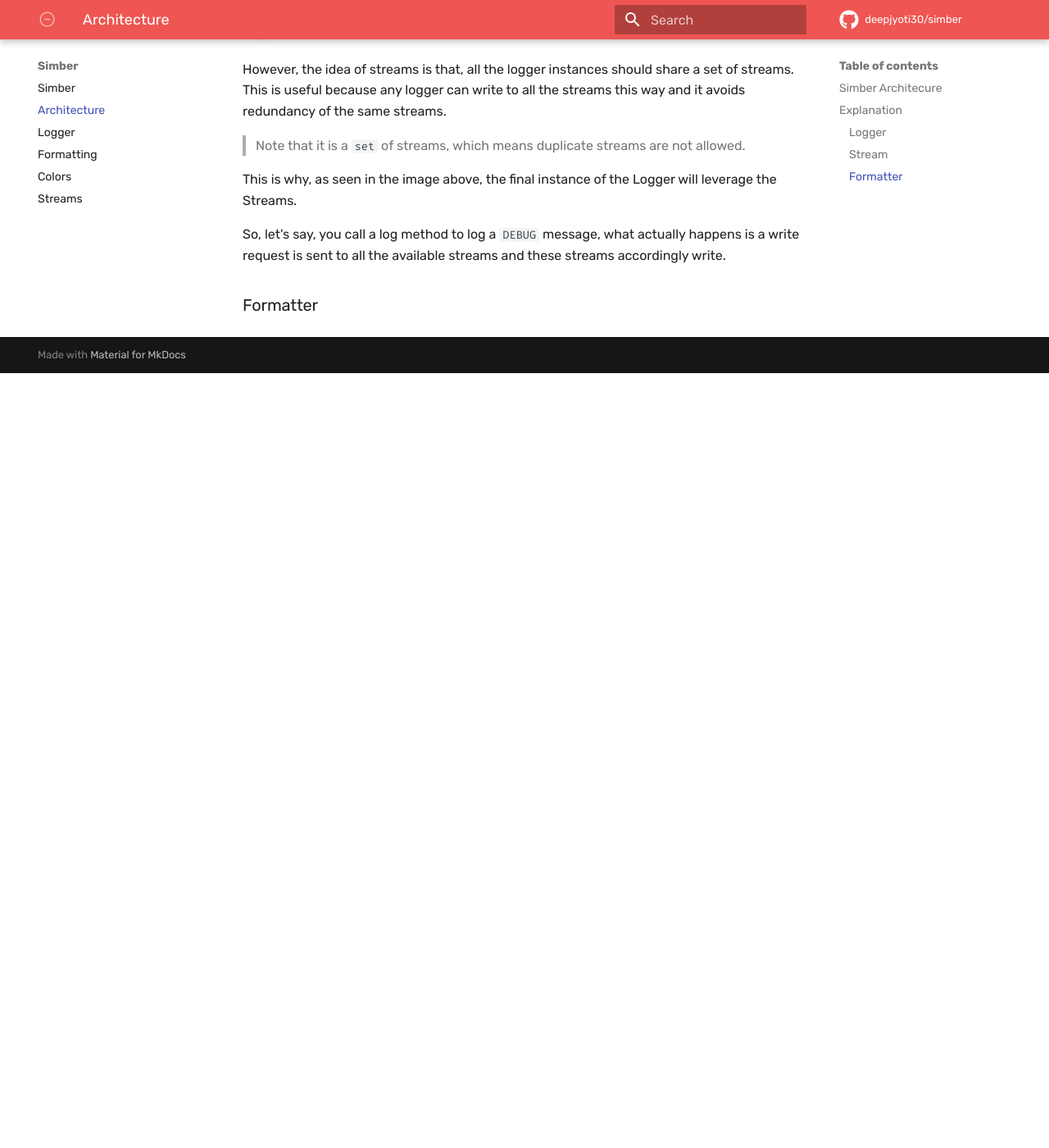
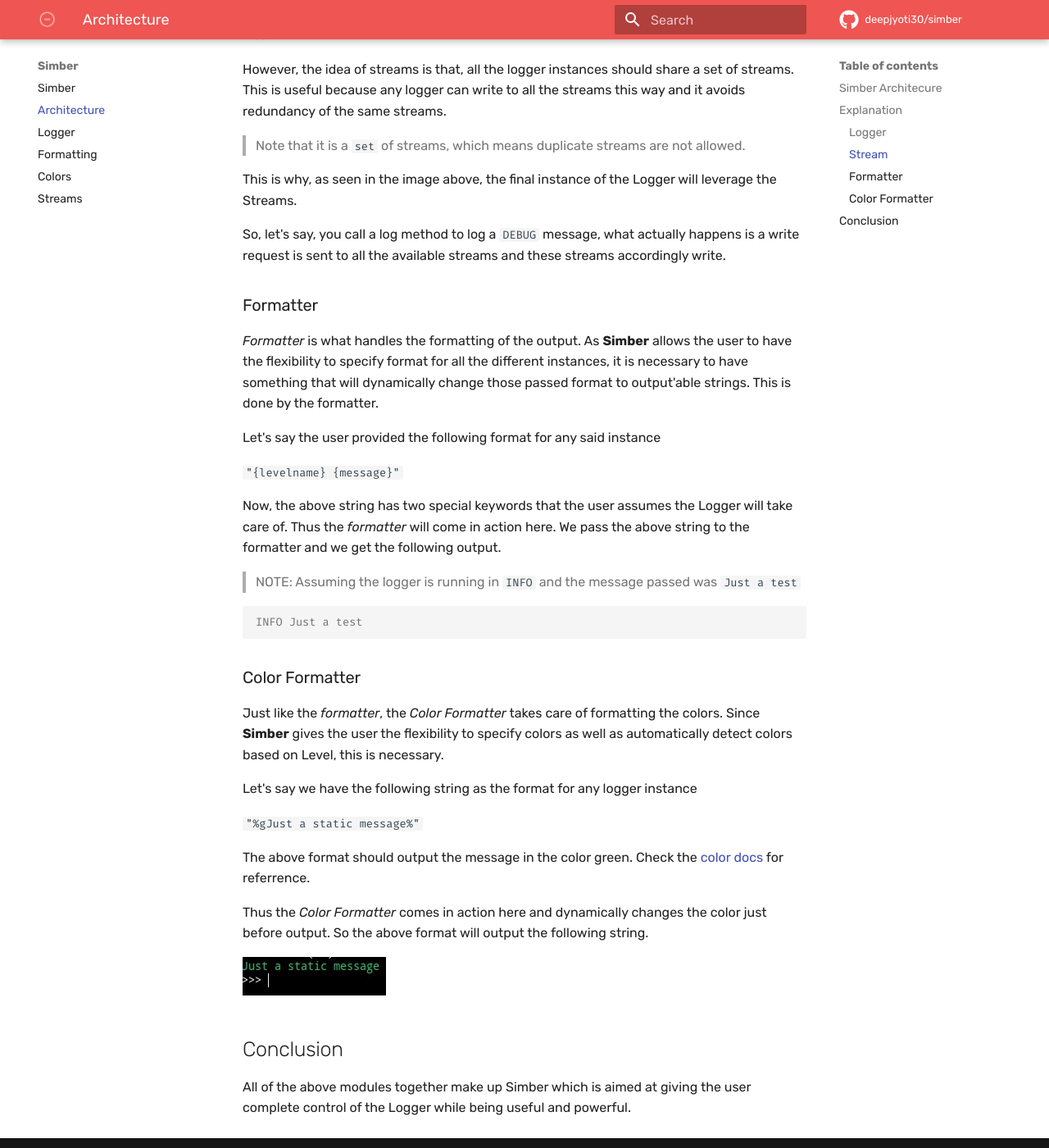
Before and after one commit to deepjyoti30/simber, an MkDocs documentation site: the page built from docs/en/docs/architecture.md, in a window 1280 px wide and 1400 px high, scrolled down 1640 px. Shown: the whole window at 82% size. Built offline with MkDocs 1.6.1 and Material for MkDocs 9.7.7, drawn with Linux system fonts in a browser that asks for light colours; comment, search, counter and statistics services are not loaded; before the commit the page ends 2095 px from its top, so only the background shows below that.

Commit message:
Add docs about formatter in the arch page
Add some docs explaining how the formatter and the color formatter works
in Simber and why they are necessary for the functioning of the module.

````diff
--- a/docs/en/docs/architecture.md
+++ b/docs/en/docs/architecture.md
@@ -38,3 +38,35 @@
 So, let's say, you call a log method to log a `DEBUG` message, what actually happens is a write request is sent to all the available streams and these streams accordingly write.
 
 ### Formatter
+
+*Formatter* is what handles the formatting of the output. As **Simber** allows the user to have the flexibility to specify format for all the different instances, it is necessary to have something that will dynamically change those passed format to output'able strings. This is done by the formatter.
+
+Let's say the user provided the following format for any said instance
+
+```"{levelname} {message}"```
+
+Now, the above string has two special keywords that the user assumes the Logger will take care of. Thus the *formatter* will come in action here. We pass the above string to the formatter and we get the following output.
+
+>NOTE: Assuming the logger is running in `INFO` and the message passed was `Just a test`
+
+```console
+INFO Just a test
+```
+
+### Color Formatter
+
+Just like the *formatter*, the *Color Formatter* takes care of formatting the colors. Since **Simber** gives the user the flexibility to specify colors as well as automatically detect colors based on Level, this is necessary.
+
+Let's say we have the following string as the format for any logger instance
+
+```"%gJust a static message%"```
+
+The above format should output the message in the color green. Check the [color docs](/colors) for referrence.
+
+Thus the *Color Formatter* comes in action here and dynamically changes the color just before output. So the above format will output the following string.
+
+<img src="/assets/color_arch.jpg">
+
+## Conclusion
+
+All of the above modules together make up Simber which is aimed at giving the user complete control of the Logger while being useful and powerful.
````
Also changed, not shown: docs/en/docs/assets/color_arch.jpg (added).
